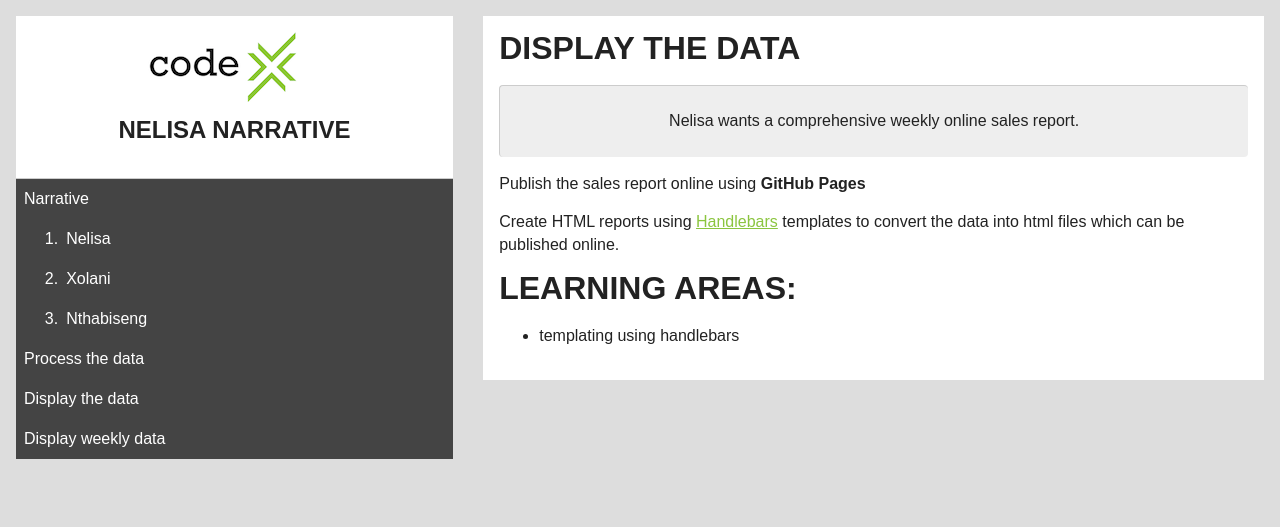
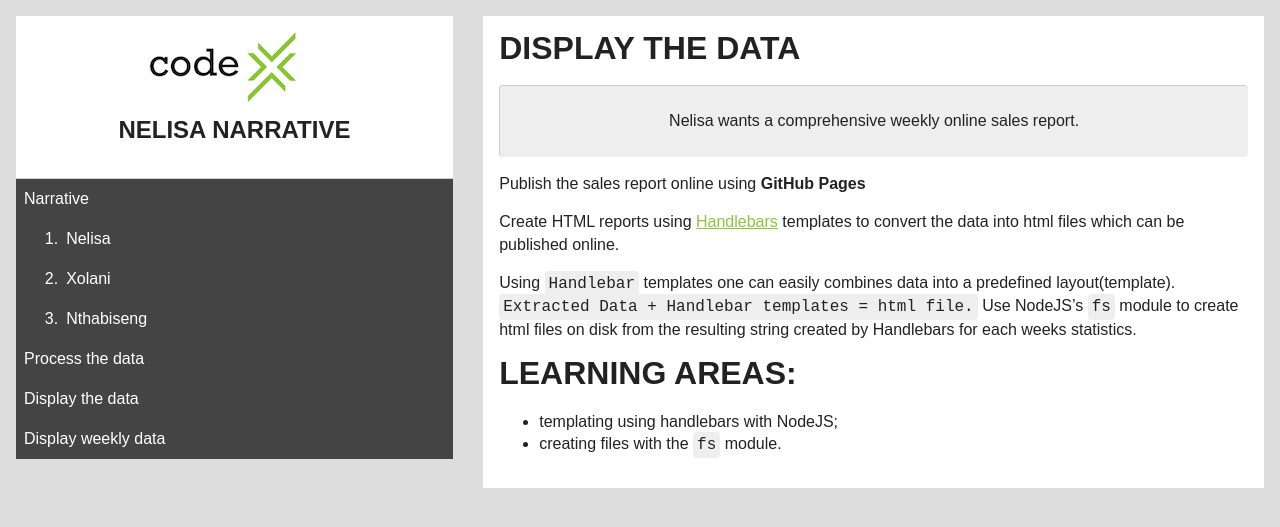
Before and after one commit to codex-academy/Nelisa, a Jekyll site: the page built from 2_Display_the_data.md, in a window 1280 px wide. Shown: the top 527 px of the page. Built offline with Jekyll 4.4.1, drawn with Linux system fonts in a browser that asks for light colours.

Commit message:
Update 2_Display_the_data.md
Clarify to use handlebars with NodeJS and not in the browser

```diff
--- a/2_Display_the_data.md
+++ b/2_Display_the_data.md
@@ -9,8 +9,11 @@ title: Display the data
 
 Publish the sales report online using **GitHub Pages**
 
-Create HTML reports using [Handlebars](http://handlebarsjs.com/) templates to convert the data into html files which can be published online.
+Create HTML reports using [Handlebars](https://www.npmjs.com/package/handlebars) templates to convert the data into html files which can be published online.
+
+Using `Handlebar` templates one can easily combines data into a predefined layout(template). `Extracted Data + Handlebar templates = html file.` Use NodeJS's `fs` module to create html files on disk from the resulting string created by Handlebars for each weeks statistics.
 
 # Learning areas:
 
-* templating using handlebars
+* templating using handlebars with NodeJS;
+* creating files with the `fs` module.
```
